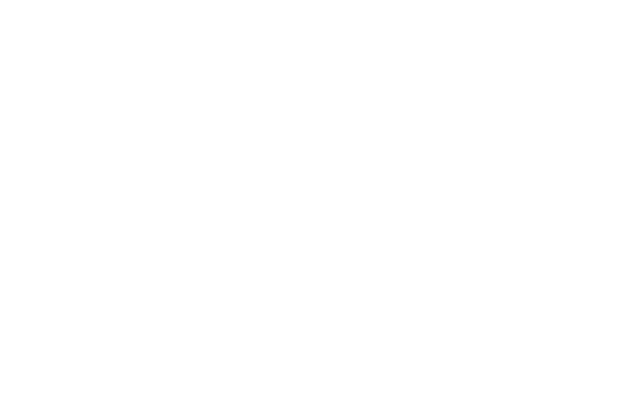
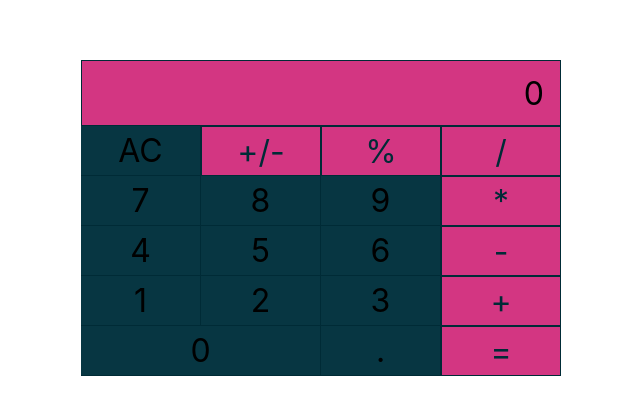
Before and after one commit to stuckinsnow/calculator, a React (Create React App) app: page / in a window 1280 px wide. Shown: the part 182-596 px from the top of the page, without its empty margins (319-959 px from the left). Built offline with nearby package versions, Linux system fonts and the light colour scheme.

Commit message:
add calculator.

```diff
--- a/src/pages/HomePage/HomePage.scss
+++ b/src/pages/HomePage/HomePage.scss
@@ -1,3 +1,90 @@
-.p-homepage {
-    background-color: red;
+@use '../../styles/colours.scss' as *;
+
+body {
+    min-height: 100dvh;
+    display: flex;
+    justify-content: center;
+
+    .calculator {
+        min-height: 100dvh;
+        width: 30rem;
+        display: flex;
+        align-items: flex-start;
+        align-content: center;
+        flex-wrap: wrap;
+
+        &__display {
+            width: 100%;
+            height: 4rem;
+            font-size: 2rem;
+            display: flex;
+            justify-content: flex-end;
+            padding-right: 1rem;
+            align-items: center;
+            background-color: $color-l;
+            border: thin solid $color-a;
+        }
+
+        &__buttons,
+        &__result {
+            box-sizing: border-box;
+            display: flex;
+            flex-wrap: wrap;
+            flex: 0 1 100%;
+
+            -webkit-user-select: none;
+            -moz-user-select: none;
+            -ms-user-select: none;
+            user-select: none;
+        }
+
+        &__result {
+            height: 3.125rem;
+            border: thin solid $color-b;
+            justify-content: flex-end;
+            align-items: center;
+            font-size: 1.5em;
+            background: #000;
+            color: $color-a;
+            padding: 0 0.625rem;
+        }
+
+        &__button {
+            box-sizing: border-box;
+            display: flex;
+            flex: 0 1 25%;
+            justify-content: center;
+            align-items: center;
+            height: 3.125rem;
+            border: thin solid $color-a;
+            border-top: none;
+            border-left: none;
+            cursor: pointer;
+            background-color: $color-b;
+            font-size: 2em;
+
+
+            transition: all 0.125s ease-in-out;
+
+            &--zero {
+                flex-grow: 2;
+            }
+
+            &:hover {
+                background-color: $color-c;
+                box-shadow: 0 thin 0.2rem 0 rgba(0, 0, 0, 0.2);
+            }
+
+            &:active {
+                color: $color-k;
+            }
+        }
+
+        &__operator {
+
+            border: thin solid $color-a;
+            background: $color-l;
+            color: $color-a;
+        }
+    }
 }
--- a/src/pages/HomePage/HomePage.tsx
+++ b/src/pages/HomePage/HomePage.tsx
@@ -2,8 +2,38 @@
 
 const HomePage = () => {
     return (
-        <>
-        </>
+        <div className="calculator">
+
+            <div className="calculator__display">0</div>
+
+            <div className="calculator__buttons">
+
+                <span className="calculator__button calculator__reset">AC</span>
+                <span className="calculator__button calculator__operator">+/-</span>
+                <span className="calculator__button calculator__operator">%</span>
+                <span className="calculator__button calculator__operator">/</span>
+
+                <span className="calculator__button calculator__number">7</span>
+                <span className="calculator__button calculator__number">8</span>
+                <span className="calculator__button calculator__number">9</span>
+                <span className="calculator__button calculator__operator">*</span>
+
+                <span className="calculator__button calculator__number">4</span>
+                <span className="calculator__button calculator__number">5</span>
+                <span className="calculator__button calculator__number">6</span>
+                <span className="calculator__button calculator__operator">-</span>
+
+                <span className="calculator__button calculator__number">1</span>
+                <span className="calculator__button calculator__number">2</span>
+                <span className="calculator__button calculator__number">3</span>
+                <span className="calculator__button calculator__operator">+</span>
+
+                <span className="calculator__button calculator__number calculator__button--zero">0</span>
+                <span className="calculator__button calculator__number calculator__button--dot">.</span>
+                <span className="calculator__button calculator__operator calculator__button--equals">=</span>
+
+            </div>
+        </div>
     )
 }
 
--- a/src/styles/colours.scss
+++ b/src/styles/colours.scss
@@ -1,6 +1,3 @@
-@use './conversions.scss' as *;
-@use './mixins.scss' as *;
-
 $color-a: #002b36;
 $color-b: #073642;
 $color-c: #586e75;
@@ -64,51 +61,3 @@
 $color-q-low-op: #ffffff66;
 $color-r-low-op: #cecece66;
 $color-s-low-op: #1d1e2166;
-
-
-// shadows
-
-$shadow-main: 0 -0.0625rem 0.625rem rgba(0, 0, 0, 0.1);
-$shadow-sub: 0 -0.0625rem 0.1625rem rgba(0, 0, 0, 0.1);
-
-$shadow-card: $px3 $px5 $px5 0 rgba(112, 0, 255, 0.25);
-
-// main
-
-$main-bg: #f2f2f2;
-
-// graph
-
-$graph-a: #93a1a1;
-$graph-label: #586e7565;
-$graph-line: #eee8d5;
-
-// projects component
-
-$projects-header: #4c4e60;
-
-$projects-card-bg: #f4f4f4;
-$projects-title-bg: #d3d3d31f;
-
-$projects-left-title-bg: #CAEAE6;
-
-$tech-writing: #4c4e60;
-
-// technologies
-
-$technology-bright: #eee8d5;
-$technology-dark: #073642;
-
-$apollo-label: #311C8729;
-$aws-label: #EC721229;
-$express-js-label: #01010129;
-$graphql-label: #F6009B29;
-$javascript-label: #FCDC0029;
-$knex-js-label: #FF814429;
-$material-ui-label: #0683FF29;
-$mysql-label: #01758F29;
-$next-js-label: #00000029;
-$node-js-label: #44853D29;
-$react-label: #0C7EA429;
-$sass-label: #BF408029;
-$typescript-label: #268bd229;
```
